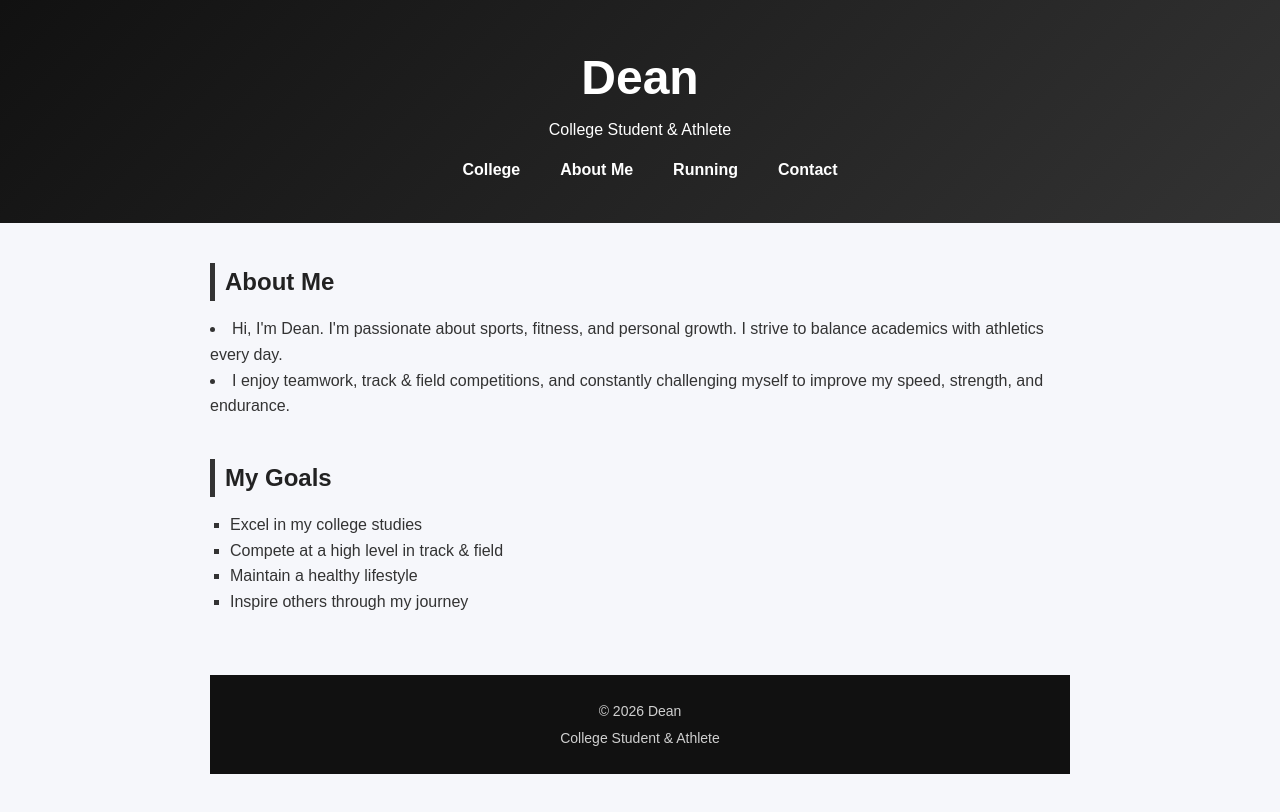
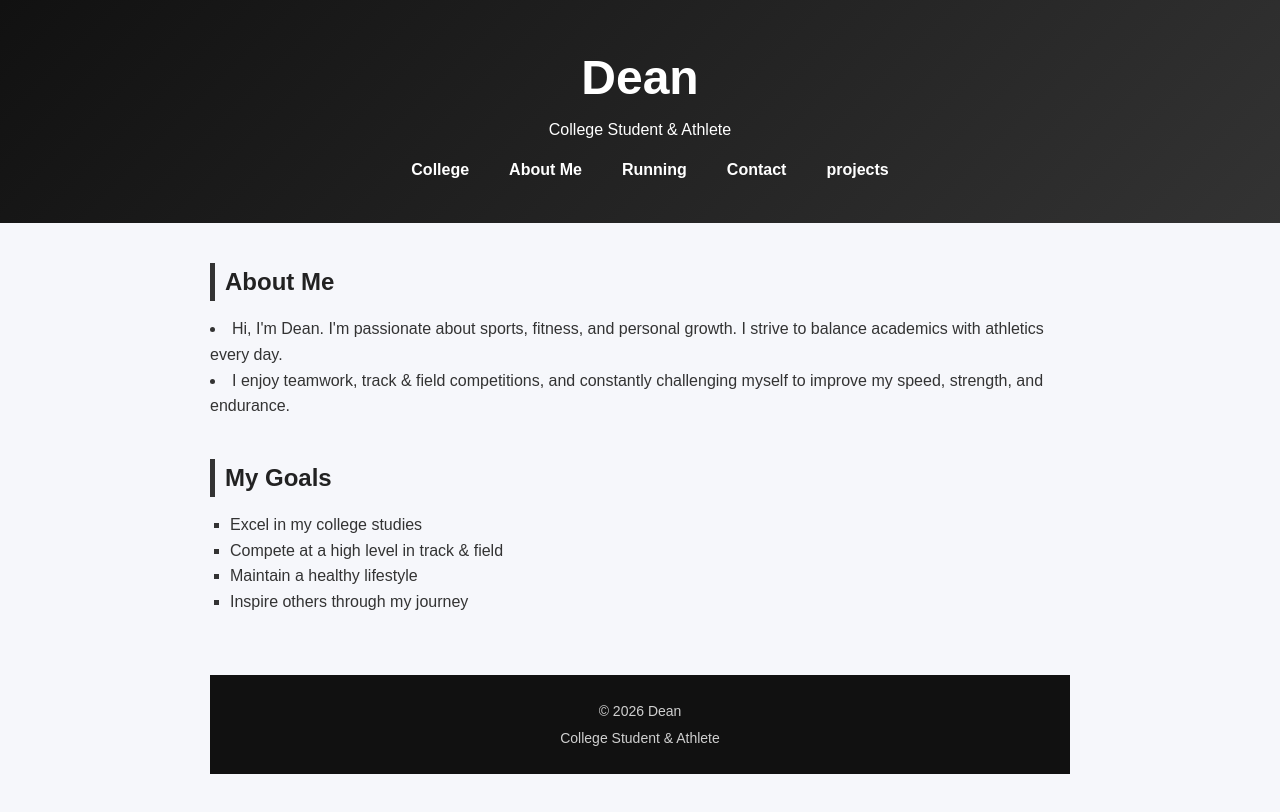
Before and after one commit to iseefoxes/Portfolio, a plain HTML site: page about1.html in a window 1280 px wide. Drawn offline with Linux system fonts and the light colour scheme.

Commit message:
Add files via upload

```diff
--- a/about1.html
+++ b/about1.html
@@ -19,6 +19,8 @@
         <li><a href="about1.html">About Me </a></li>
         <li><a href="running.html">Running</a></li>
         <li><a href="contact.html">Contact</a></li>
+        <li><a href="projects.html">projects</a></li>
+
       </ul>
     </nav>
   </header>
```
Also changed, not shown: contact.html (+2 -0 lines), index.html (+2 -0 lines), running.html (+2 -0 lines).
